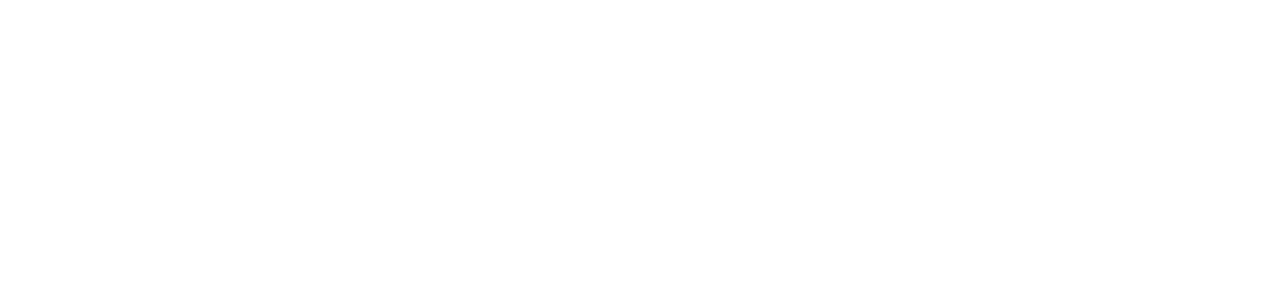
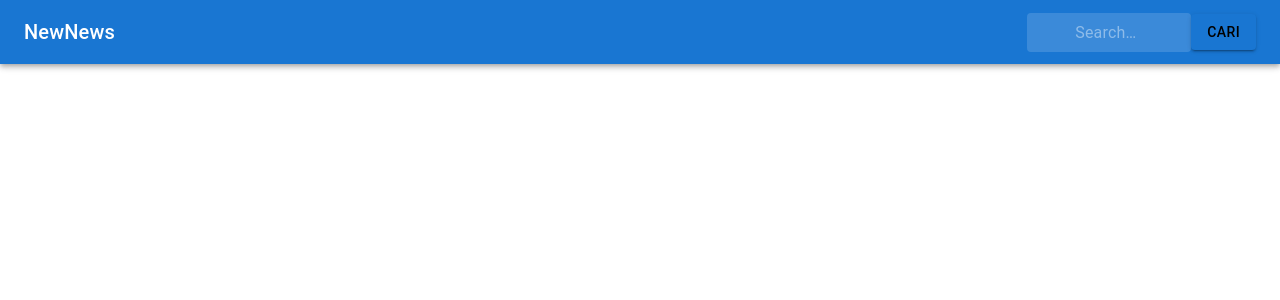
Before and after one commit to xenturion111/News-Project, a React (Vite) app: page / in a window 1280 px wide. Shown: the top 300 px of the page. Built offline with nearby package versions, Linux system fonts and the light colour scheme.

Commit message:
berhasil di commit

```diff
--- a/package.json
+++ b/package.json
@@ -10,6 +10,7 @@
   "dependencies": {
     "@emotion/react": "^11.9.0",
     "@emotion/styled": "^11.8.1",
+    "@material-ui/icons": "^4.11.3",
     "@mui/material": "^5.6.0",
     "bootstrap": "^5.1.3",
     "react": "^17.0.2",
--- a/src/App.css
+++ b/src/App.css
@@ -1,3 +1,7 @@
 .App {
   margin: 0 auto;
 }
+
+.Header {
+
+}
--- a/src/App.jsx
+++ b/src/App.jsx
@@ -1,10 +1,13 @@
 import React from 'react'
 import './App.css'
+import Navbar from './components/molecules/navbar/index'
 
 function App() {
   return (
     <div className="App">
-
+        <div className="Header">
+          <Navbar />
+        </div>
     </div>
   )
 }
--- a/src/components/atoms/button/button.css
+++ b/src/components/atoms/button/button.css
@@ -1,3 +1,3 @@
 #button-search {
-    color: red;
+    color: black;
 }
--- a/src/components/atoms/button/index.jsx
+++ b/src/components/atoms/button/index.jsx
@@ -2,10 +2,14 @@
 import './button.css';
 import Button from '@mui/material/Button';
 
-const Button = () => {
-    <div>
-        <Button id='button-search' variant="contained">Cari</Button>
-    </div>
+const Buttons = (props) => {
+    console.log(props)
+    return (
+        <div>
+            <Button id='button-search' variant="contained">{props.text}</Button>
+        </div>
+    )
+
 }
 
-export default Button;
+export default Buttons;
--- a/src/components/molecules/navbar/index.jsx
+++ b/src/components/molecules/navbar/index.jsx
@@ -1,8 +1,80 @@
 import React from "react";
-import Button from '../../atoms/button/index'
-import Search from "../../atoms/search/index"
+import Buttons from '../../atoms/button/index'
+import './navbar.css';
+import { styled, alpha } from '@mui/material/styles';
+import AppBar from '@mui/material/AppBar';
+import Box from '@mui/material/Box';
+import Toolbar from '@mui/material/Toolbar';
+import Typography from '@mui/material/Typography';
+import InputBase from '@mui/material/InputBase';
 
 
+const Search = styled('div')(({ theme }) => ({
+    position: 'relative',
+    borderRadius: theme.shape.borderRadius,
+    backgroundColor: alpha(theme.palette.common.white, 0.15),
+    '&:hover': {
+      backgroundColor: alpha(theme.palette.common.white, 0.25),
+    },
+    marginLeft: 0,
+    width: '100%',
+    [theme.breakpoints.up('sm')]: {
+      marginLeft: theme.spacing(1),
+      width: 'auto',
+    },
+  }));
+
+  const StyledInputBase = styled(InputBase)(({ theme }) => ({
+    color: 'inherit',
+    '& .MuiInputBase-input': {
+      padding: theme.spacing(1, 1, 1, 0),
+      // vertical padding + font size from searchIcon
+      paddingLeft: `calc(1em + ${theme.spacing(4)})`,
+      transition: theme.transitions.create('width'),
+      width: '100%',
+      [theme.breakpoints.up('sm')]: {
+        width: '12ch',
+        '&:focus': {
+          width: '20ch',
+        },
+      },
+    },
+  }));
+
 const Navbar = () => {
+    return (
+        <div>
+             {/* <Box sx={{ width: '100%', bgcolor: '#383838', padding: '1px' }}>
+                <Tabs>
+                    <Tab label="Item One" />
+                    <Tab label="Item Two" />
+                    <Tab label="Item Three" />
+                </Tabs>
+            </Box> */}
+            <Box sx={{ flexGrow: 1 , backgroundColor: '' }}>
+                <AppBar position="static">
+                    <Toolbar>
+                    <Typography
+                        variant="h6"
+                        noWrap
+                        component="div"
+                        sx={{ flexGrow: 1, display: { xs: 'none', sm: 'block' } }}
+                    >
+                        NewNews
+                    </Typography>
 
+                    <Search>
+                        <StyledInputBase
+                            placeholder="Search…"
+                            inputProps={{ 'aria-label': 'search' }}
+                        />
+                    </Search>
+                    <Buttons style={{ padding: '2px'}} text='cari'/>
+                    </Toolbar>
+                </AppBar>
+            </Box>
+        </div>
+    )
 }
+
+export default Navbar;
```
Also changed, not shown: src/components/atoms/search/index.jsx (deleted, +0 -20 lines), src/components/atoms/search/search.css (deleted), src/components/molecules/navbar/navbar.css (line endings or trailing spaces), 1 other file (tests, documents, lock files or other folders).
